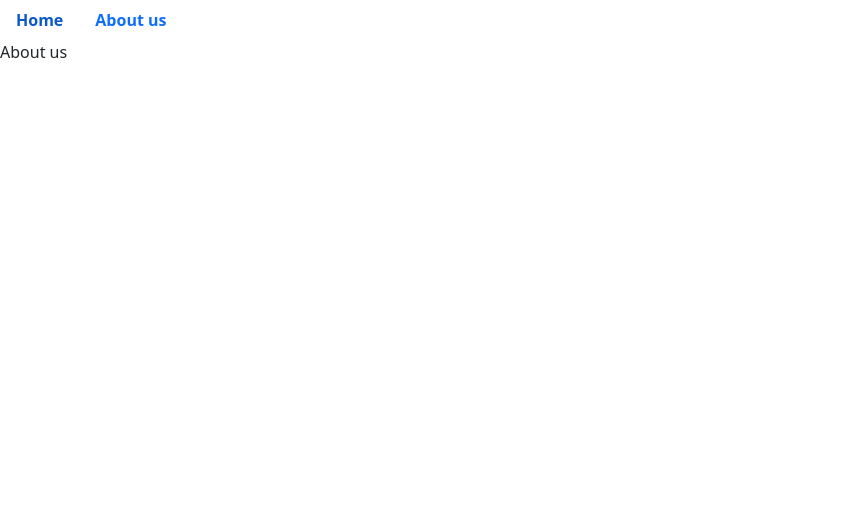
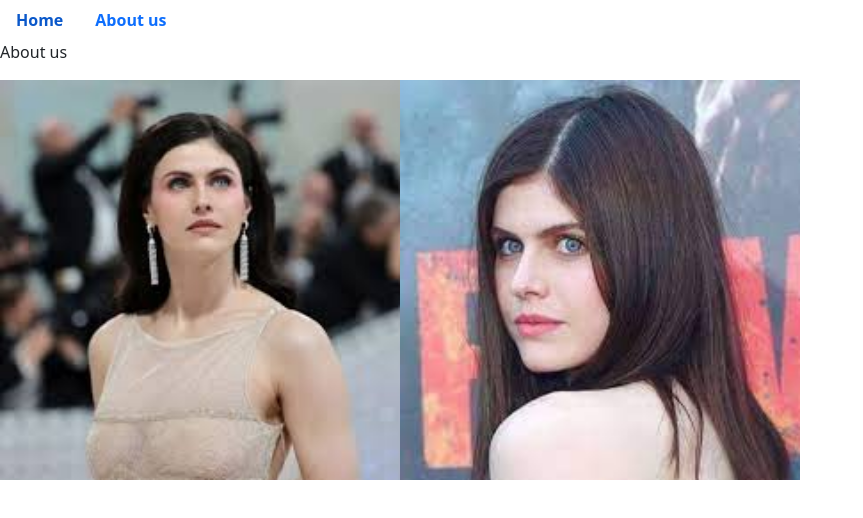
Before and after one commit to chikram/react-basic-meta, a React (Create React App) app: page /about-us in a window 1280 px wide. Shown: the top 518 px of the page, without its empty margins (0-863 px from the left). Built offline with nearby package versions, Linux system fonts and the light colour scheme.

Commit message:
lab using images assests

```diff
--- a/src/App.js
+++ b/src/App.js
@@ -6,6 +6,7 @@ import Intro3 from "./component/Intro3"
 import ProbPassing from "./component/ProbPassing"
 import About from "./component/About"
 import Home from "./component/Home"
+import image from "./assets/images/alex.jpg"
 import { Routes, Route, Link } from "react-router-dom"
 /*function handleClick() {
   let randomNum = Math.floor(Math.random() * 3) + 1
@@ -26,6 +27,10 @@ function App() {
           <Route path="/about-us" element={<About />}></Route>
         </Routes>
       </div>
+      <img height={400} width={400} src={image} alt="alex" />
+
+      {/* second way of importing image*/}
+      <img height={400} width={400} src={require("./assets/images/alexandra.jpg")} alt="second way" />
 
       {/* <Nav />
       <Promo />
```
Also changed, not shown: src/assets/images/alex.jpg (added), src/assets/images/alexandra.jpg (added).
